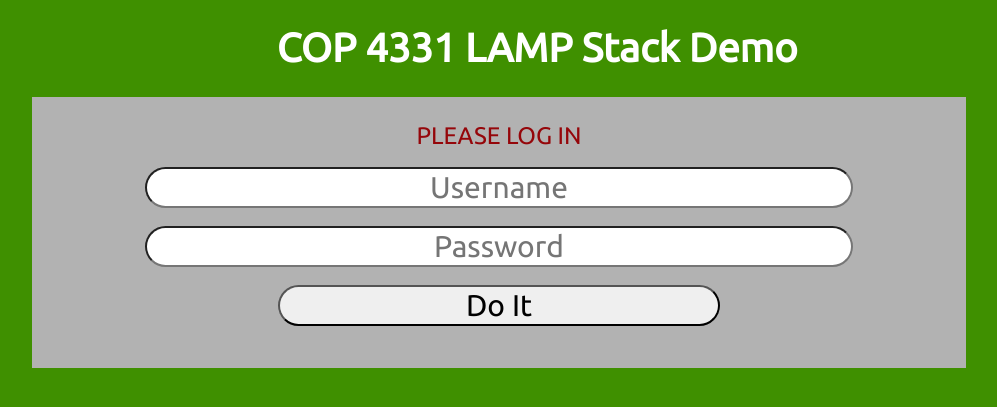
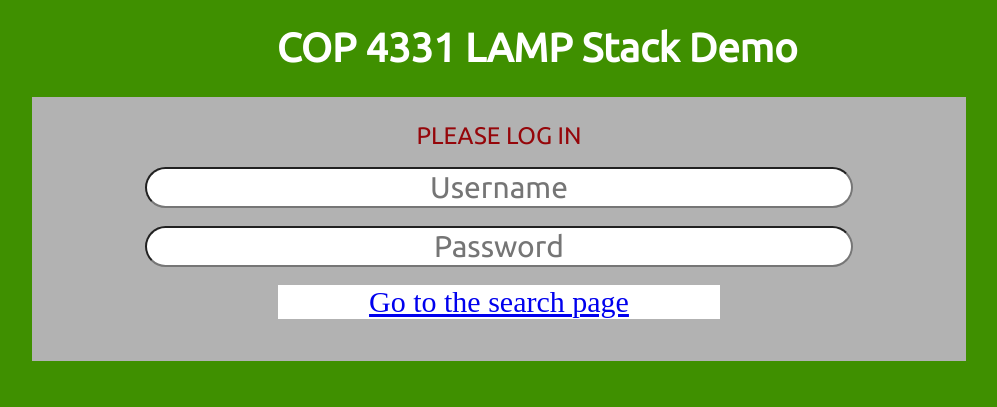
Before and after one commit to CATastrophic141/COP4331-F2023-G13-LAMP, a PHP site: page / in a window 1280 px wide; the page is wider, and only the part inside the window is pictured. Shown: the top 407 px of that part, without its empty margins (166-1163 px from the left). Run offline with PHP 8.4, Linux system fonts and the light colour scheme.

Commit message:
Added a centered link to search.html in index.html page and modified styles.css with link classes and a link ID.

```diff
--- a/frontend/index.html
+++ b/frontend/index.html
@@ -14,7 +14,8 @@
 	<span id="inner-title">PLEASE LOG IN</span>
 	<input type="text" id="loginName" placeholder="Username" /><br />
 	<input type="password" id="loginPassword" placeholder="Password"/><br />
-	<button type="button" id="loginButton" class="buttons" onclick="doLogin();"> Do It </button>
+<!--	<button type="button" id="loginButton" class="buttons" onclick="doLogin();"> Do It </button> -->
+	<a href="./search.html" id="loginLink" class="links">Go to the search page</a>
 	<span id="loginResult"></span>
 </div>
 
--- a/frontend/styles.css
+++ b/frontend/styles.css
@@ -40,6 +40,18 @@
     background-color: #b2b2b2;
 }
 
+.links
+{
+    font-size: 30px;
+    display: block;
+    text-align: center;
+    align
+    color: #95060a;
+    background-color: #ffffff;
+    margin-left: 25%;
+    margin-right: 25%;
+}
+
 .buttons
 {
     font-size: 30px;
@@ -50,9 +62,15 @@
 }
 
 .buttons:hover{
-    background-color: #00d5124f;
+    background-color: #10da0129;
     color: #FFFFFF;
     opacity: 50%;
+}
+
+.links:hover{
+    background-color: #95060a;
+    color: #FFFFFF;
+    opacity: 100%;
 }
 
 #loginName
```
